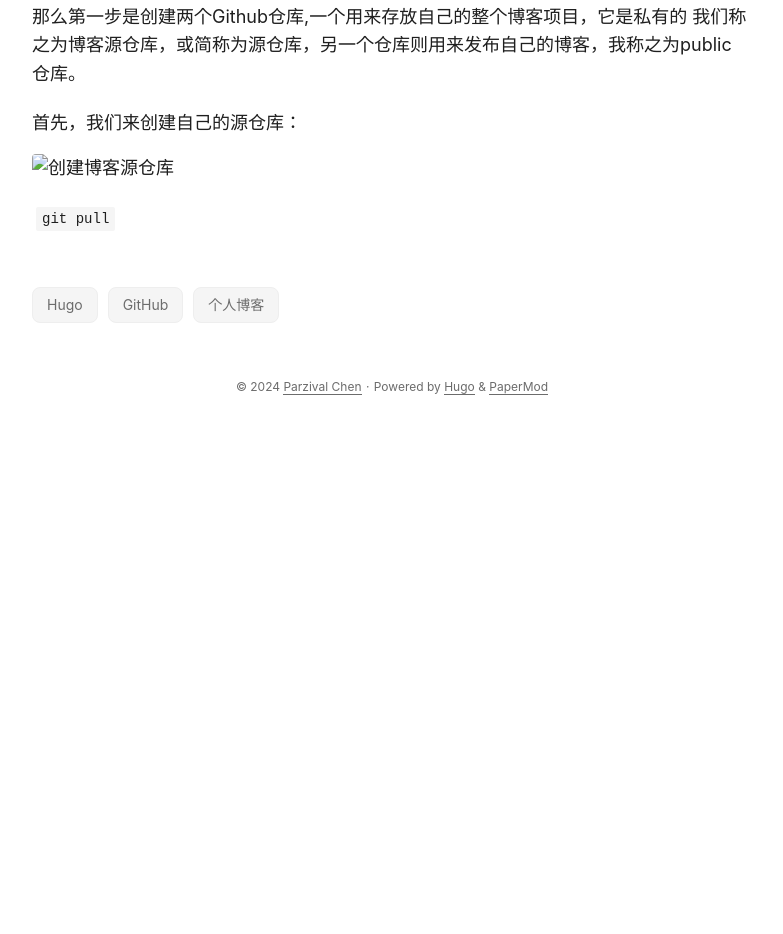
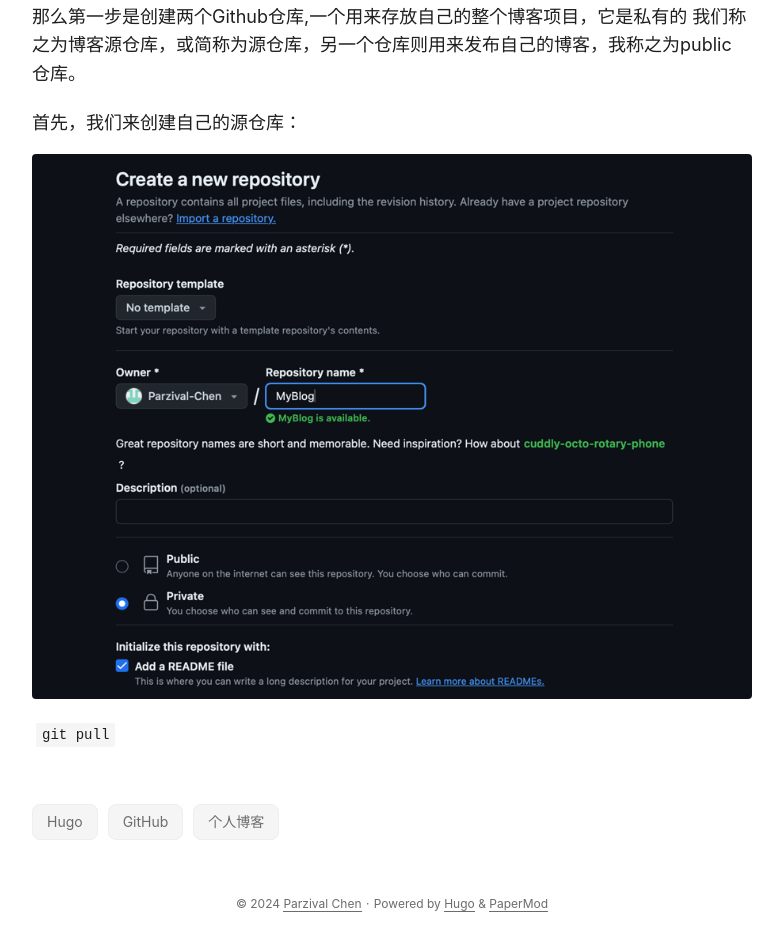
Before and after one commit to Parzival-Chen/parzival-chen.github.io, a plain HTML site: page post/hugo+github建立自己的个人博客/index.html in a window 1280 px wide. Shown: the part 1043-1977 px from the top of the page, without its empty margins (248-1031 px from the left). Before the commit the page ends 1460 px from the top, so only its background shows below. Drawn offline with Linux system fonts and the light colour scheme; files whose address does not match are found by name.

Commit message:
deploy: Parzival-Chen/ParzivalBlog@cf78e49d326729645c6c83ccdbba7953fea28a02

```diff
--- a/post/hugo+github建立自己的个人博客/index.html
+++ b/post/hugo+github建立自己的个人博客/index.html
@@ -23,7 +23,7 @@ Github账号一个
 会是一个更好的选择，通过学习那一篇博文，你可以用更简单的操作，更短的时间快速搭建一个个人博客</li></ol><h2 id=第一步创建仓库>第一步：创建仓库<a hidden class=anchor aria-hidden=true href=#第一步创建仓库>#</a></h2><p>我已经默认读到这篇文章的你拥有了Github账户</p><p>那么第一步是创建两个Github仓库,一个用来存放自己的整个博客项目，它是私有的
 我们称之为博客源仓库，或简称为源仓库，另一个仓库则用来发布自己的博客，我称之为public
 仓库。</p><p>首先，我们来创建自己的源仓库：
-<img loading=lazy src=.Hugo+Github%e5%bb%ba%e7%ab%8b%e8%87%aa%e5%b7%b1%e7%9a%84%e4%b8%aa%e4%ba%ba%e5%8d%9a%e5%ae%a2_images/%e5%88%9b%e5%bb%ba%e6%ba%90%e4%bb%93%e5%ba%93.png alt=创建博客源仓库></p><p><code>git pull</code></p></div><footer class=post-footer><ul class=post-tags><li><a href=https://parzival.icu/tags/hugo/>Hugo</a></li><li><a href=https://parzival.icu/tags/github/>GitHub</a></li><li><a href=https://parzival.icu/tags/%E4%B8%AA%E4%BA%BA%E5%8D%9A%E5%AE%A2/>个人博客</a></li></ul></footer></article></main><footer class=footer><span>&copy; 2024 <a href=https://parzival.icu/>Parzival Chen</a></span> ·
+<img loading=lazy src=./Image/Hugo+Github%e5%bb%ba%e7%ab%8b%e8%87%aa%e5%b7%b1%e7%9a%84%e4%b8%aa%e4%ba%ba%e5%8d%9a%e5%ae%a2-%e5%88%9b%e5%bb%ba%e5%8d%9a%e5%ae%a2%e6%ba%90%e4%bb%93%e5%ba%93.png alt=创建博客源仓库></p><p><code>git pull</code></p></div><footer class=post-footer><ul class=post-tags><li><a href=https://parzival.icu/tags/hugo/>Hugo</a></li><li><a href=https://parzival.icu/tags/github/>GitHub</a></li><li><a href=https://parzival.icu/tags/%E4%B8%AA%E4%BA%BA%E5%8D%9A%E5%AE%A2/>个人博客</a></li></ul></footer></article></main><footer class=footer><span>&copy; 2024 <a href=https://parzival.icu/>Parzival Chen</a></span> ·
 <span>Powered by
 <a href=https://gohugo.io/ rel="noopener noreferrer" target=_blank>Hugo</a> &
         <a href=https://github.com/adityatelange/hugo-PaperMod/ rel=noopener target=_blank>PaperMod</a></span></footer><a href=#top aria-label="go to top" title="Go to Top (Alt + G)" class=top-link id=top-link accesskey=g><svg viewBox="0 0 12 6" fill="currentcolor"><path d="M12 6H0l6-6z"/></svg>
```
Also changed, not shown: post/Image/Hugo+Github建立自己的个人博客-创建博客源仓库.png (added), 2 other files.
